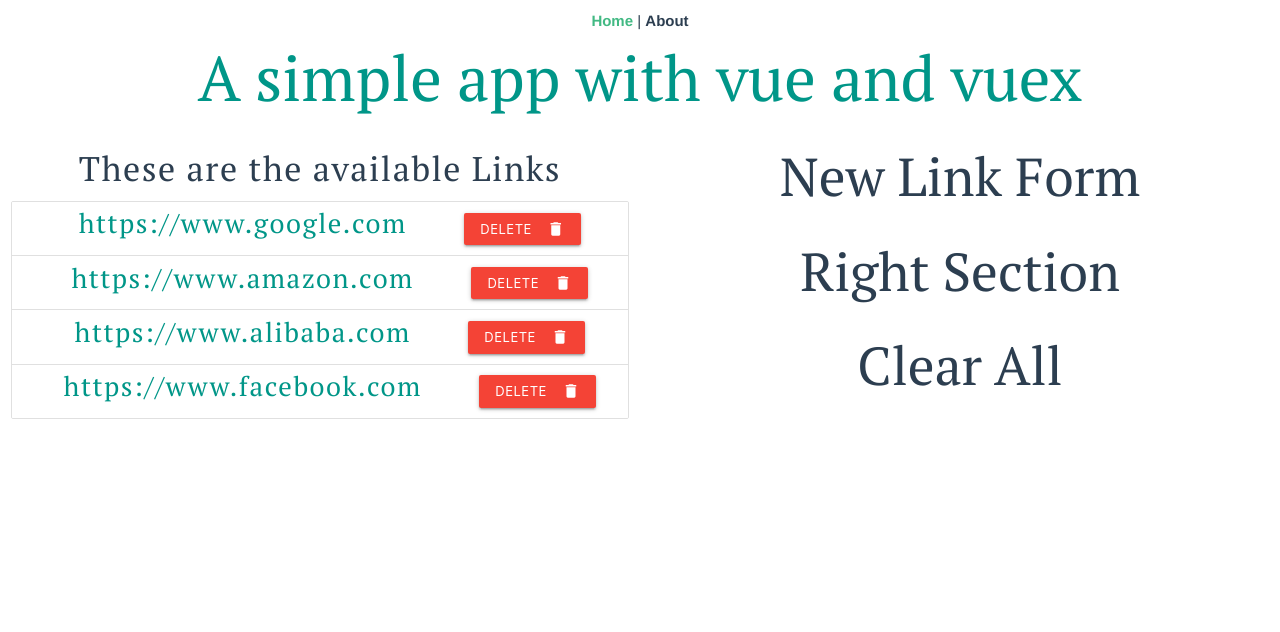
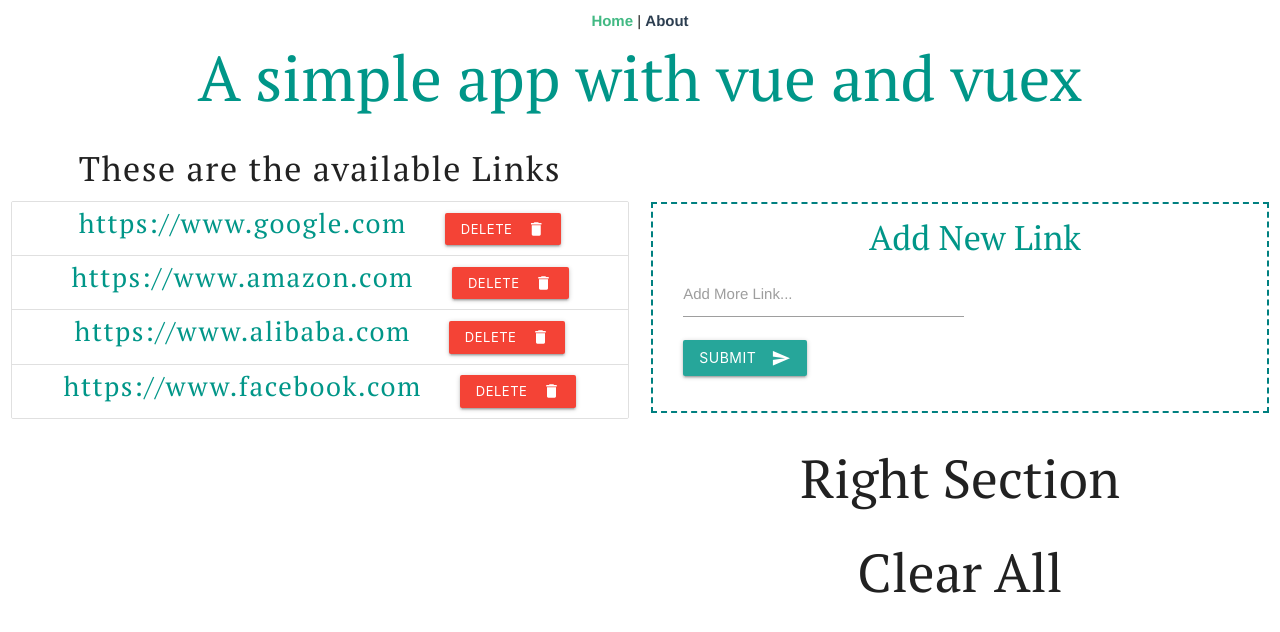
Before and after one commit to adewale2018/simple-vue-app, a Vue app: page / in a window 1280 px wide. Shown: the top 632 px of the page. Built offline with nearby package versions, Linux system fonts and the light colour scheme.

Commit message:
add new-link-form component and logic to add a new link

```diff
--- a/src/App.vue
+++ b/src/App.vue
@@ -19,7 +19,6 @@
   -webkit-font-smoothing: antialiased;
   -moz-osx-font-smoothing: grayscale;
   text-align: center;
-  color: #2c3e50;
 }
 
 #nav {
--- a/src/components/LinksList.vue
+++ b/src/components/LinksList.vue
@@ -46,12 +46,16 @@ h4 {
   font-size: 1.8rem;
   letter-spacing: 0.1rem;
   font-family: "PT Serif", serif;
-  padding: 0.5rem 1.3rem;
+  margin-left: 0;
 }
 #link:hover {
   background: teal;
+  padding: 1.2rem 0.1rem;
 }
 #link:hover a {
   color: #fff !important;
 }
+.collection-item {
+  overflow: hidden !important;
+}
 </style>
--- a/src/components/NewLinkForm.vue
+++ b/src/components/NewLinkForm.vue
@@ -1,13 +1,61 @@
 <template>
-  <div>
-    <h2>New Link Form</h2>
+  <div class="section add-new">
+    <h4 class="teal-text">Add New Link</h4>
+    <div class="row">
+      <form class="col s12 center" @submit.prevent="onSubmit()">
+        <div class="row center before-btn">
+          <div class="input-field col s6 center">
+            <input id="newLink" type="text" class="validate" v-model="newLink" required />
+            <label for="newLink">Add More Link...</label>
+          </div>
+        </div>
+        <button
+          class="btn left waves-effect waves-light"
+          type="submit"
+          name="action"
+          @click="addLink()"
+        >
+          Submit
+          <i class="material-icons right">send</i>
+        </button>
+      </form>
+    </div>
   </div>
 </template>
 
 <script>
+import { mapActions } from "vuex";
+
 export default {
-  name: "NewLinkForm"
+  name: "NewLinkForm",
+  data() {
+    return {
+      newLink: ""
+    };
+  },
+  methods: {
+    ...mapActions(["addNewLink"]),
+    addLink() {
+      if (this.newLink.length > 0 && this.newLink.trim() !== "") {
+        this.addNewLink(this.newLink);
+      }
+      this.newLink = "";
+    }
+  }
 };
 </script>
 
-<style scoped></style>
+<style scoped>
+.add-new {
+  border: 2px dashed teal;
+  text-align: center;
+  padding-left: 2rem;
+  margin-top: 6rem;
+}
+h4 {
+  margin: 0;
+}
+.before-btn {
+  margin-bottom: 0;
+}
+</style>
--- a/src/store/index.js
+++ b/src/store/index.js
@@ -25,11 +25,21 @@ export default new Vuex.Store({
   actions: {
     deleteLink({ commit }, link) {
       commit("REMOVE_LINK", link);
+    },
+    addNewLink({ commit }, link) {
+      commit("ADD_NEW_LINK", link);
     }
   },
   mutations: {
     REMOVE_LINK(state, link) {
       return (state.links = state.links.filter(lnk => lnk.id !== link.id));
+    },
+    ADD_NEW_LINK(state, link) {
+      const newLink = {
+        id: uuidv4(),
+        link: link
+      };
+      return (state.links = [newLink, ...state.links]);
     }
   },
   modules: {}
```
